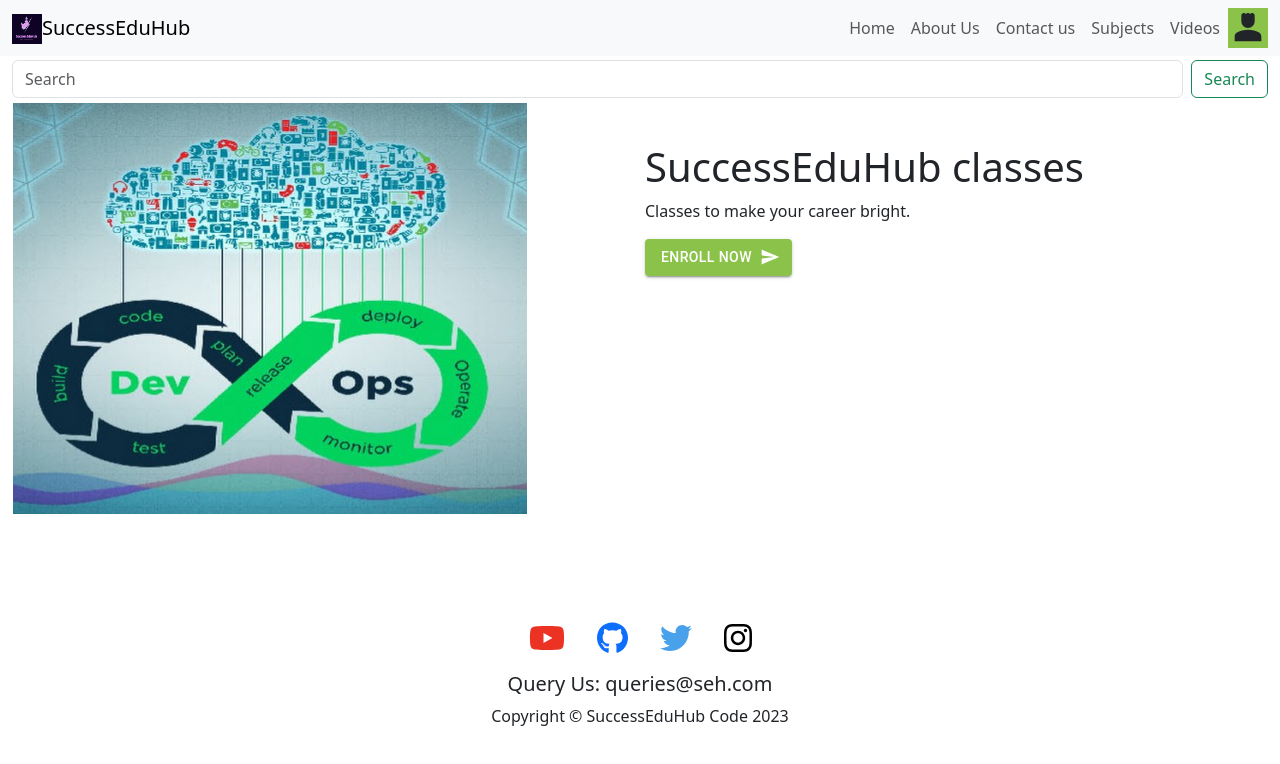
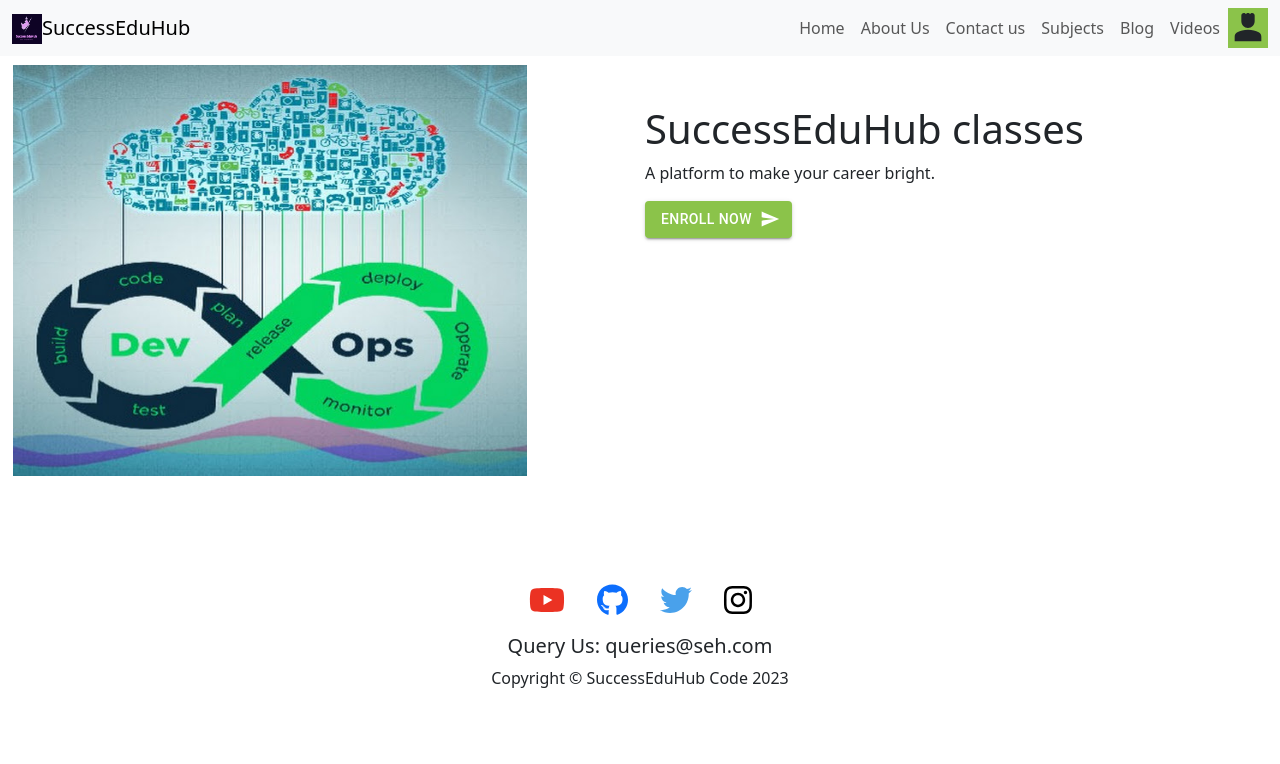
Before and after one commit to sumitgit01/seh-webapp, a React (Create React App) app: page / in a window 1280 px wide. Shown: the top 764 px of the page. Built offline with nearby package versions, Linux system fonts and the light colour scheme.

Commit message:
blog page creation

```diff
--- a/package.json
+++ b/package.json
@@ -53,6 +53,7 @@
     ]
   },
   "devDependencies": {
-    "react-router-dom": "^6.15.0"
+    "react-router-dom": "^6.15.0",
+    "tailwindcss": "^3.3.3"
   }
 }
--- a/src/App.js
+++ b/src/App.js
@@ -1,11 +1,12 @@
 import "./App.css";
 import Navbar from "./components/Navbar";
-import Search from "./components/Search";
+
 import AboutUs from "./components/AboutUs";
 import Home from "./pages/Home";
 import Footer from "./components/footer/Footer";
 import { BrowserRouter as Router, Routes, Route } from "react-router-dom";
 import Enrollnow from "./components/Enrollnow";
+import Blogs from "./pages/Blogs";
 
 function App() {
   return (
@@ -13,11 +14,12 @@
       <Router>
         <Navbar title="SuccessEduHub" aboutText="About Us" />
         {/* <Navbar /> */}
-        <Search />
+
         <Routes>
           <Route exact path="/about" element={<AboutUs />} />
           <Route exact path="/" element={<Home />} />
           <Route exact path="/enroll" element={<Enrollnow />} />
+          <Route exact path="/blogs/" element={<Blogs />} />
         </Routes>
       </Router>
       <Footer />
--- a/src/components/Navbar.js
+++ b/src/components/Navbar.js
@@ -53,8 +53,13 @@
               </Link>
             </li>
             <li className="nav-item">
-              <Link className="nav-link" to="/blog">
+              <Link className="nav-link" to="/subjects">
                 Subjects
+              </Link>
+            </li>
+            <li className="nav-item">
+              <Link className="nav-link" to="/blogs">
+                Blog
               </Link>
             </li>
             <li className="nav-item">
--- a/src/components/Search.js
+++ b/src/components/Search.js
@@ -1,16 +1,18 @@
 import React from "react";
+import "../styles/Search.css";
 
 export default function Search() {
   return (
-    <div className="container-fluid">
+    <div className="container-fluid mx-auto" style={{ width: "50%" }}>
       <form className="d-flex" role="search">
         <input
-          className="form-control me-2"
+          className="form-control"
           type="search"
-          placeholder="Search"
+          placeholder="Search Resources"
           aria-label="Search"
         />
-        <button className="btn btn-outline-success" type="submit">
+
+        <button className="btn btn-outline-success margin-left" type="submit">
           Search{" "}
         </button>
       </form>
--- a/src/pages/Home.js
+++ b/src/pages/Home.js
@@ -19,7 +19,7 @@
       <div style={{ marginTop: "40px" }} class="column">
         <div>
           <h1>SuccessEduHub classes</h1>
-          <p>Classes to make your career bright.</p>
+          <p>A platform to make your career bright.</p>
           <ButtonComp type="submit" label="Enroll Now" />
         </div>
       </div>
--- a/src/styles/Home.css
+++ b/src/styles/Home.css
@@ -9,13 +9,11 @@
   background-repeat: no-repeat;
   background-size: cover;
   font-family: "Gill Sans", "Gill Sans MT", Calibri, "Trebuchet MS", sans-serif;
-
 }
 
 .headerContainer {
   width: auto;
   margin-left: 50px;
-
 }
 
 .headerContainer h1 {
@@ -25,7 +23,6 @@
   height: 60px;
   font-weight: 50;
   color: black;
-
 }
 
 .headerContainer p {
@@ -43,7 +40,7 @@
   justify-content: center;
   background-color: #121619;
   height: 50px;
-    width: 180px;
+  width: 50px;
   color: white;
   text-decoration: none;
   font-size: 20px;
@@ -77,7 +74,6 @@
   flex-direction: column;
   background-color: #121619;
   color: white;
-
 }
 
 .headerContainer h1 {
```
Also changed, not shown: 1 other file (tests, documents, lock files or other folders). Lines whose indentation alone changed are shown as unchanged.
